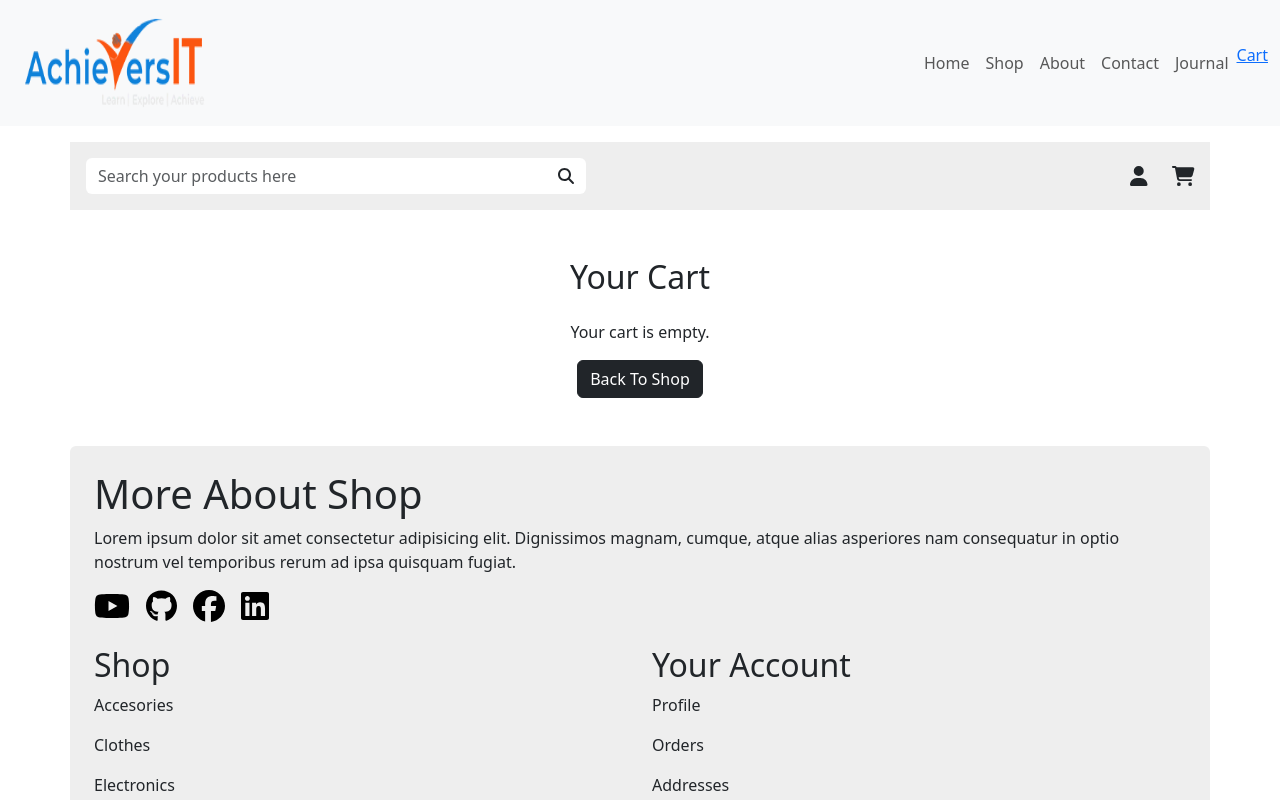
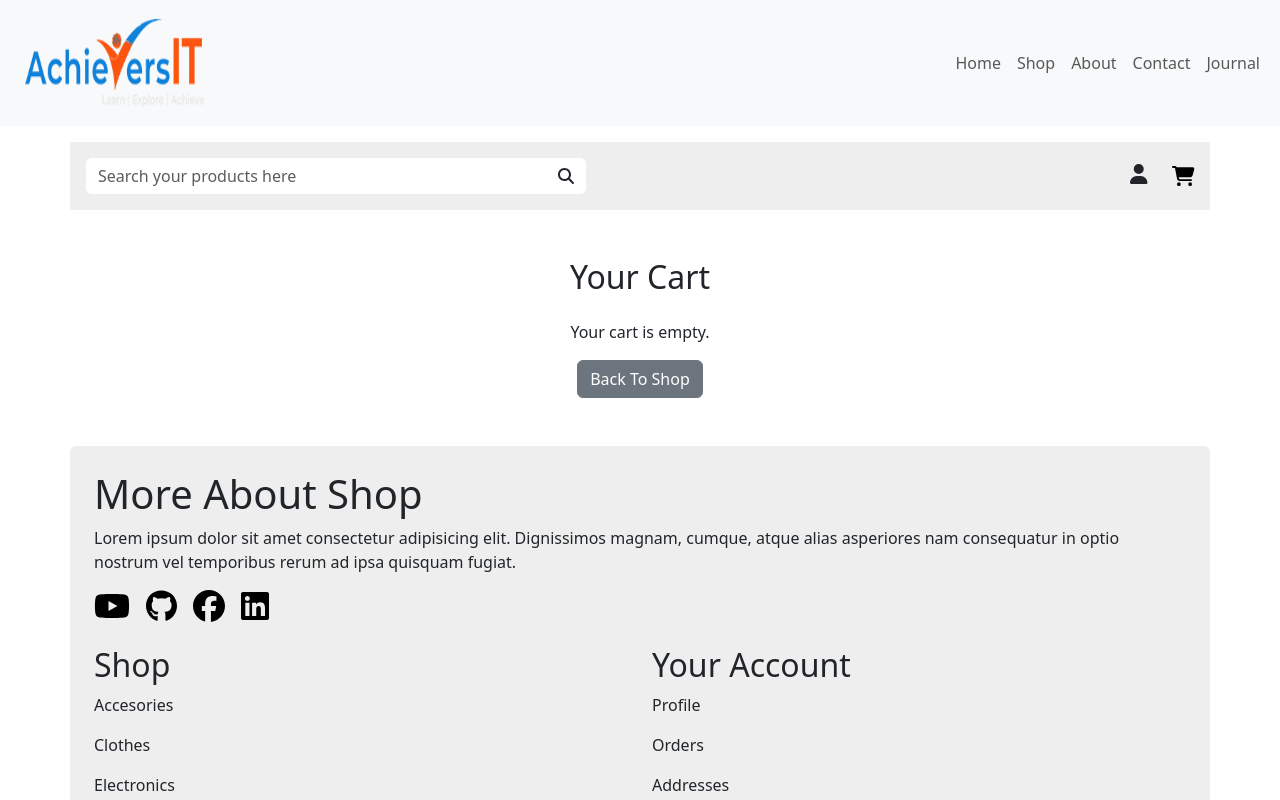
Before and after one commit to SUPRIYAKUKUNURU/TrendVault, a React (Create React App) app: page /cart in a window 1280 px wide. Shown: the top 800 px of the page. Built offline with nearby package versions, Linux system fonts and the light colour scheme.

Commit message:
first commit

```diff
--- a/src/Cart.jsx
+++ b/src/Cart.jsx
@@ -1,6 +1,6 @@
 import { useEffect, useState } from "react";
 
-const Cart = () => {
+const Cart = ({ setShowCart }) => {
   const [cart, setCart] = useState([]);
 
   useEffect(() => {
@@ -9,48 +9,78 @@ const Cart = () => {
 
   const updateCart = (productId, change) => {
     const updatedCart = cart
-            .map(item => item._id === productId ? { ...item, quantity: item.quantity + change } : item)
-            .filter(item => item.quantity > 0);
+      .map((item) =>
+        item._id === productId
+          ? { ...item, quantity: item.quantity + change }
+          : item
+      )
+      .filter((item) => item.quantity > 0);
 
     setCart(updatedCart);
     localStorage.setItem("cart", JSON.stringify(updatedCart));
   };
 
-    const grandTotal = cart.reduce((acc, item) => acc + item.price * item.quantity, 0).toFixed(2);
+  const grandTotal = cart
+    .reduce((acc, item) => acc + item.price * item.quantity, 0)
+    .toFixed(2);
 
   return (
     <div className="container mt-5">
       <h2 className="text-center mb-4">Your Cart</h2>
 
-            {cart.length === 0 ? <p className="text-center">Your cart is empty.</p> : (
+      {cart.length === 0 ? (
+        <p className="text-center">Your cart is empty.</p>
+      ) : (
         <table className="table table-bordered table-striped text-center">
           <thead className="table-dark">
-                        <tr><th>Image</th><th>Product</th><th>Price</th><th>Qty</th><th>Total</th><th>Action</th></tr>
+            <tr>
+              <th>Image</th>
+              <th>Product</th>
+              <th>Price</th>
+              <th>Qty</th>
+              <th>Total</th>
+              <th>Action</th>
+            </tr>
           </thead>
           <tbody>
-                        {cart.map(item => (
+            {cart.map((item) => (
               <tr key={item._id}>
-                                <td><img src={item.img} alt={item.productName} width="60" height="60" /></td>
+                <td>
+                  <img src={item.img} alt={item.productName} width="60" height="60" />
+                </td>
                 <td>{item.productName}</td>
                 <td>${item.price}</td>
                 <td>
-                                    <button className="btn btn-sm btn-danger mx-2" onClick={() => updateCart(item._id, -1)}>-</button>
+                  <button className="btn btn-sm btn-danger mx-2" onClick={() => updateCart(item._id, -1)}>
+                    -
+                  </button>
                   {item.quantity}
-                                    <button className="btn btn-sm btn-success mx-2" onClick={() => updateCart(item._id, 1)}>+</button>
+                  <button className="btn btn-sm btn-success mx-2" onClick={() => updateCart(item._id, 1)}>
+                    +
+                  </button>
                 </td>
                 <td>${(item.price * item.quantity).toFixed(2)}</td>
-                                <td><button className="btn btn-sm btn-danger" onClick={() => updateCart(item._id, -item.quantity)}>Remove</button></td>
+                <td>
+                  <button className="btn btn-sm btn-danger" onClick={() => updateCart(item._id, -item.quantity)}>
+                    Remove
+                  </button>
+                </td>
               </tr>
             ))}
           </tbody>
         </table>
       )}
+      <div className="text-center mt-3">
+  <a href="/shop">
+    <button className="btn btn-secondary">Back To Shop</button>
+  </a>
+  </div>
 
-            {cart.length > 0 && <h4 className="text-center mt-4">Grand Total: <span className="text-success">${grandTotal}</span></h4>}
-
-            <div className="text-center mt-3">
-                <a href="/shop"><button className="btn btn-dark">Back To Shop</button></a>
-            </div>
+      {cart.length > 0 && (
+        <h4 className="text-center mt-4">
+          Grand Total: <span className="text-success">${grandTotal}</span>
+        </h4>
+      )}
     </div>
   );
 };
--- a/src/Navbar.jsx
+++ b/src/Navbar.jsx
@@ -42,10 +42,10 @@ function Navbar() {
             <li className="nav-item">
               <Link className="nav-link" to="/journals">Journal</Link>
             </li>
-            <li className ="nav-item">
+            {/* <li className ="nav-item">
               <Link className="" to="/cart">Cart</Link>
 
-            </li>
+            </li> */}
           </ul>
         </div>
       </div>
--- a/src/Search.jsx
+++ b/src/Search.jsx
@@ -1,5 +1,6 @@
 import { FontAwesomeIcon } from "@fortawesome/react-fontawesome";
 import { faMagnifyingGlass, faShoppingCart, faUser } from "@fortawesome/free-solid-svg-icons";
+import { Link } from "react-router-dom"; // Use Link for navigation
 
 const Search = () => {
   return (
@@ -15,7 +16,9 @@ const Search = () => {
       {/* User and Cart Icons */}
       <div className="d-flex gap-4">
         <FontAwesomeIcon icon={faUser} size="lg" />
-        <FontAwesomeIcon icon={faShoppingCart} size="lg" />
+        <Link to="/cart" style={{ color: "black" }}>
+          <FontAwesomeIcon icon={faShoppingCart} size="lg" style={{ cursor: "pointer" }} />
+        </Link>
       </div>
     </div>
   );
```
Lines whose indentation alone changed are shown as unchanged.
